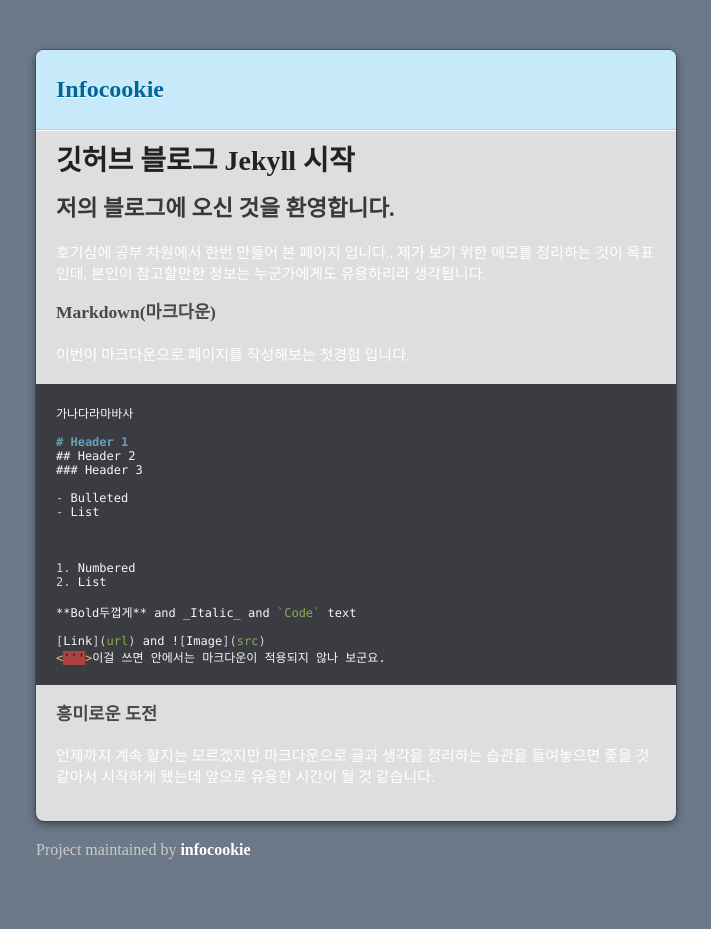
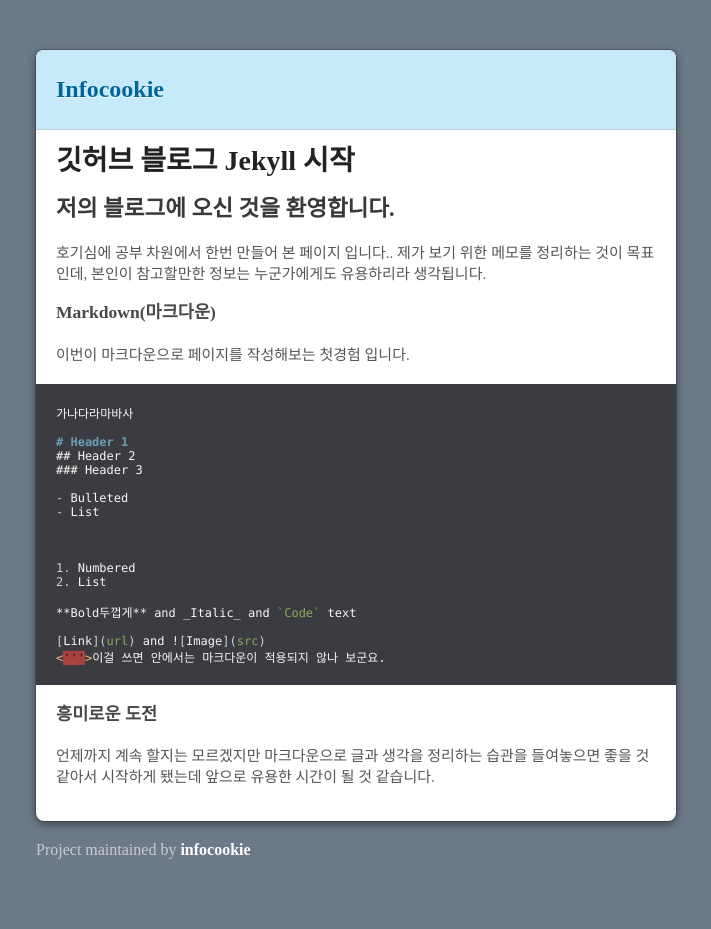
Before and after one commit to infocookie/Infocookie, a Jekyll site: the page built from index.md, in a window 1280 px wide. Shown: the whole page, without its empty margins (284-995 px from the left). Built offline with Jekyll 4.4.1, drawn with Linux system fonts in a browser that asks for light colours; our own code applies the rules of GitHub Pages for plain Markdown files; the repository's description, which GitHub fills in, is left out.

Commit message:
Update jekyll-theme-modernist.scss

```diff
--- a/_sass/jekyll-theme-modernist.scss
+++ b/_sass/jekyll-theme-modernist.scss
@@ -9,7 +9,7 @@
   padding:50px 0;
   margin:0;
   font:14px/1.5 ;
-  color:#fff;
+  color:#555;
   font-weight:300;
   background:inline-image('checker.png') fixed;
 }
@@ -17,7 +17,7 @@
 .wrapper {
   width:640px;
   margin:0 auto;
-  background:#dedede;
+  background:#fff;
   border-radius: 8px;
   box-shadow: rgba(#000, 0.2) 0 0 0 1px, rgba(#000, 0.45) 0 3px 10px;
 }
```
